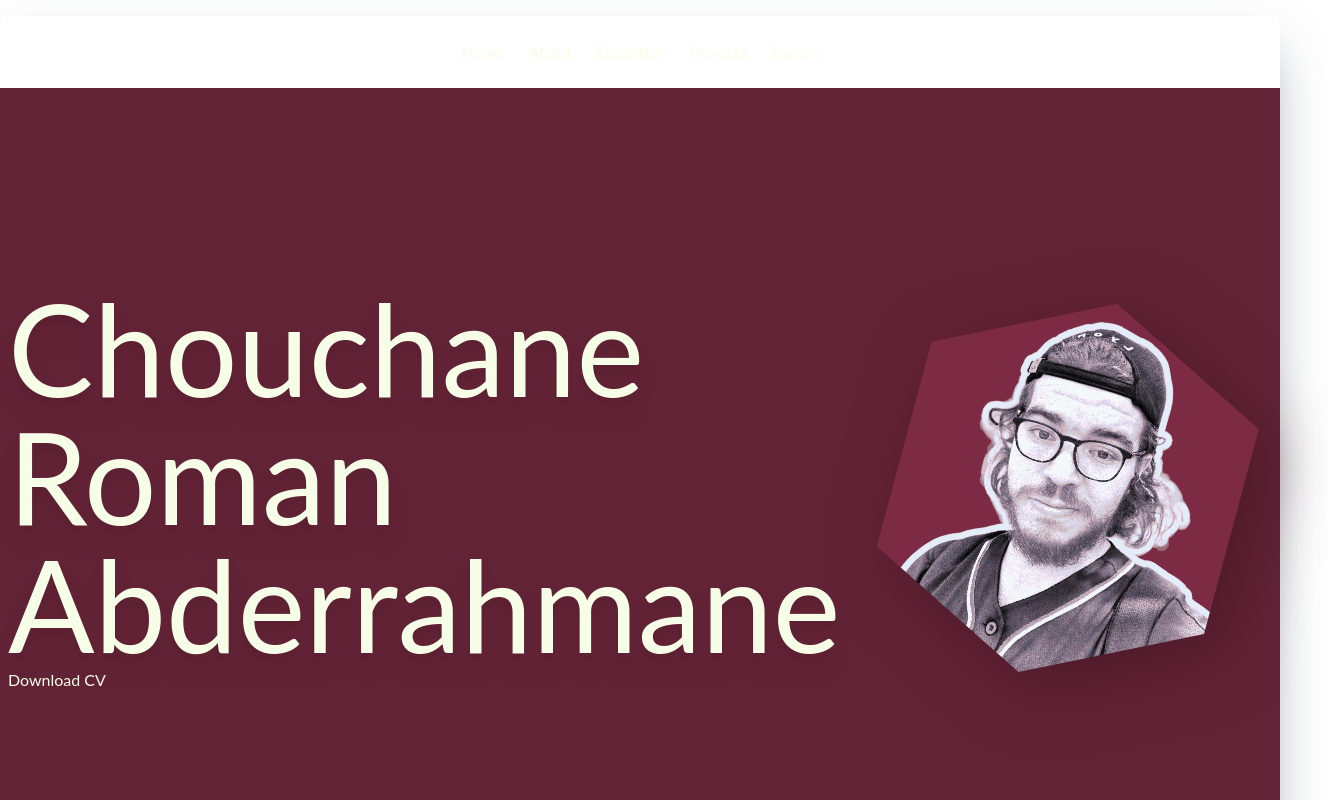
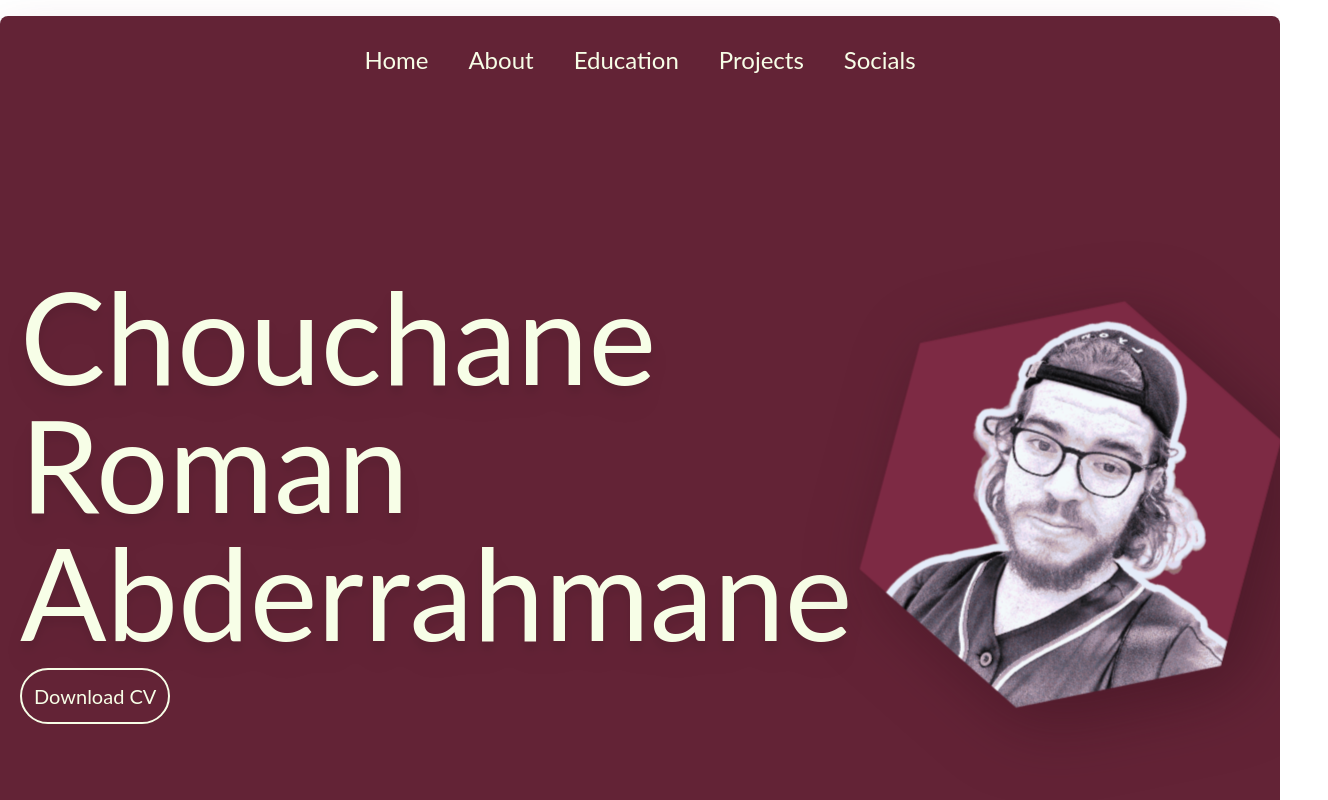
Before and after one commit to darth-roman/romanfolio, a React (Create React App) app: page / in a window 1280 px wide. Shown: the top 800 px of the page, 1328 px wide, since content can reach past the window. Built offline with nearby package versions, Linux system fonts and the light colour scheme.

Commit message:
Hero v#1 done

```diff
--- a/package.json
+++ b/package.json
@@ -16,6 +16,7 @@
     "@types/node": "^16.18.58",
     "@types/react": "^18.2.25",
     "@types/react-dom": "^18.2.11",
+    "framer-motion": "^10.16.4",
     "react": "^18.2.0",
     "react-dom": "^18.2.0",
     "react-scripts": "5.0.1",
--- a/src/App.tsx
+++ b/src/App.tsx
@@ -1,17 +1,20 @@
 import React from 'react';
 import Navbar from './Navbar/Navbar';
 import Home from './Home/Home';
+import ProjectsList from "./Projects/ProjectsList"
 
 function App() {
   return (
-    <div className="dark:bg-dark-1 text-light w-full py-4 font-raleway">
-      <div className="container mx-auto dark:bg-dark-2 rounded-lg shadow-2xl shadow-dark-2/50">
-        <header className='flex justify-center items-center mx-auto py-6'>
+    <div className="dark:bg-dark-1 text-light w-full py-4 font-raleway overflow-hidden">
+      <div className="container mx-auto dark:bg-dark-2 rounded-lg shadow-2xl shadow-secondary-2/50">
+        <header className='flex justify-center items-center mx-auto py-7 bg-secondary-1 text-2xl rounded-t-lg'>
           <Navbar />
         </header>
         <main>
           <Home />
+          <ProjectsList />
         </main>
+
       </div>
     </div>
   );
--- a/src/Home/DownloadButton.tsx
+++ b/src/Home/DownloadButton.tsx
@@ -1,6 +1,6 @@
 const DownloadButton = () => {
     return(
-        <button className="round-full">
+        <button className="text-xl border-light border-2 p-3 my-3 rounded-full hover:bg-secondary-3 hover:border-secondary-3 ">
             Download CV
         </button>
     )
--- a/src/Home/Home.tsx
+++ b/src/Home/Home.tsx
@@ -1,18 +1,27 @@
+import { motion } from "framer-motion"
 import DownloadButton from "./DownloadButton"
 import Picture from "./Picture"
 
 const Home = () => {
     return(
-        <div className="container mx-auto flex items-center gap-2 h-screen w-screen bg-secondary rounded-b-lg">
-            <div className="w-2/3 p-2">
+        <div className="container mx-auto flex items-center gap-2 h-screen w-screen bg-secondary-1 rounded-b-lg">
+            <div className="w-2/3 p-5">
                 <h1 className="text-9xl drop-shadow-xl">
                     Chouchane Roman Abderrahmane
                 </h1>
                 <DownloadButton />
             </div>
-            <div className="hexa-shadow">
+            <motion.div className="hexa-shadow"
+                animate={{
+                    scale: [1.1, 1.2, 1.1]
+                }}
+                transition={{
+                    duration: 3,
+                    repeat: Infinity
+                }}
+            >
                 <Picture src={process.env.PUBLIC_URL + '/MyPhoto.png'} title="My Photo" credit="Roman"/>
-            </div>
+            </motion.div>
         </div>
     )
 }
--- a/src/Home/Picture.tsx
+++ b/src/Home/Picture.tsx
@@ -1,4 +1,5 @@
 import IPic from "../Types/IPic"
+
 
 const Picture = ({title, src, credit}: IPic) => {
     return(
--- a/src/Navbar/NavItem.tsx
+++ b/src/Navbar/NavItem.tsx
@@ -4,7 +4,7 @@ import INavItems from "../Types/INavItems"
 
 const NavItem: React.FC<INavItems> = ({title, link}: INavItems) => {
     return(
-        <a href={link} className="hover:underline px-1 m-2 hover:bg-primary">{title}</a>
+        <a href={link} className="hover:underline px-1 m-2 hover:bg-secondary-3 px-3 py-3">{title}</a>
     )
 }
 
--- /dev/null
+++ b/src/Projects/Project.tsx
@@ -0,0 +1,9 @@
+const Project = () => {
+    return(
+        <div>
+
+        </div>
+    )
+}
+
+export default Project
--- /dev/null
+++ b/src/Projects/ProjectsList.tsx
@@ -0,0 +1,9 @@
+const ProjectsList = () => {
+    return(
+        <div>
+            Projects Here
+        </div>
+    )
+}
+
+export default ProjectsList
--- a/tailwind.config.js
+++ b/tailwind.config.js
@@ -8,7 +8,7 @@ module.exports = {
     colors:{
       trasparent: 'transparent',
       primary: '#22c55e',
-      secondary: '#632336',
+      secondary: {1:'#632336', 2: '#7d2a44', 3: '#471825'},
       fail: '#ef4444',
       pass: '#22c55e',
       dark: {
```
Also changed, not shown: 1 other file (tests, documents, lock files or other folders).
